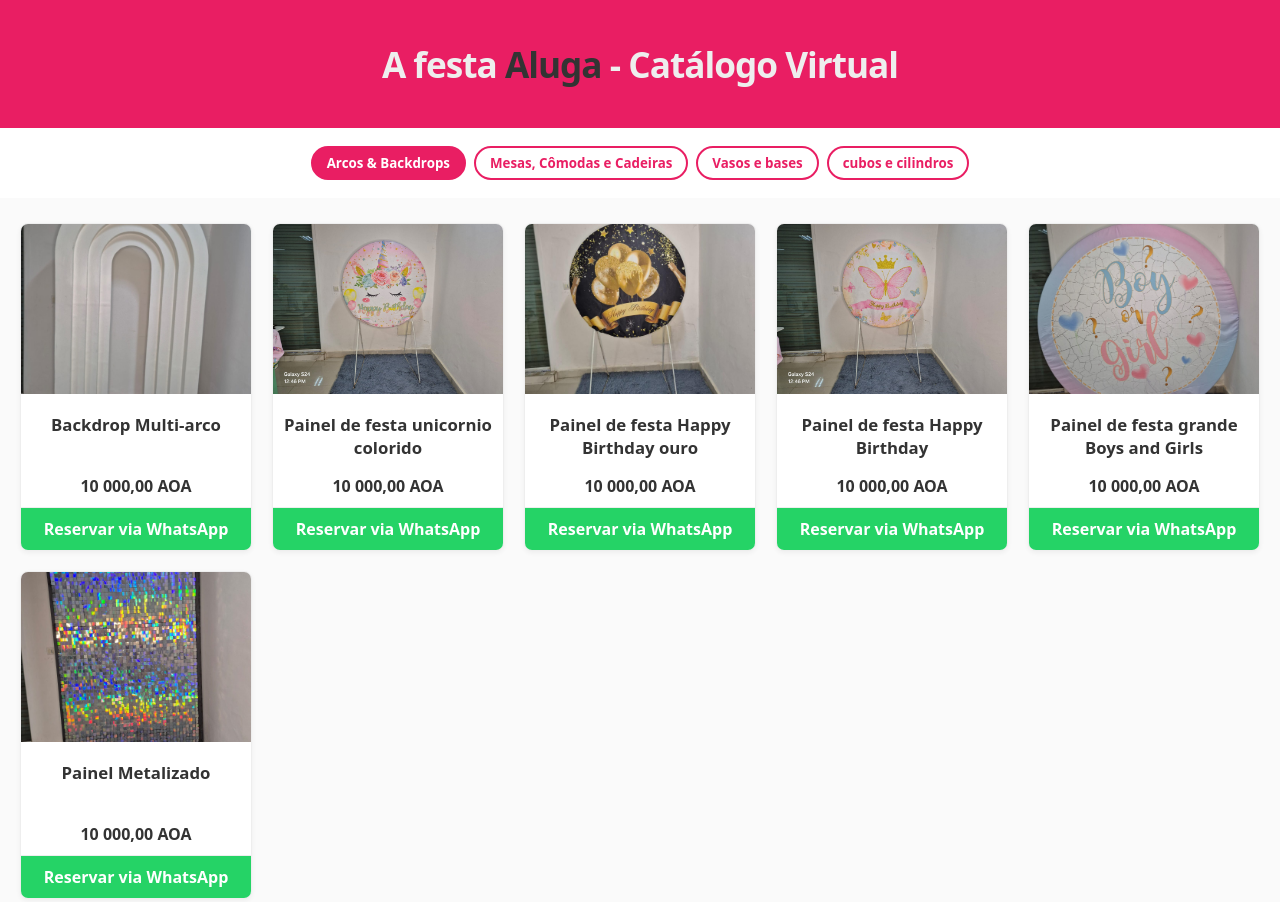
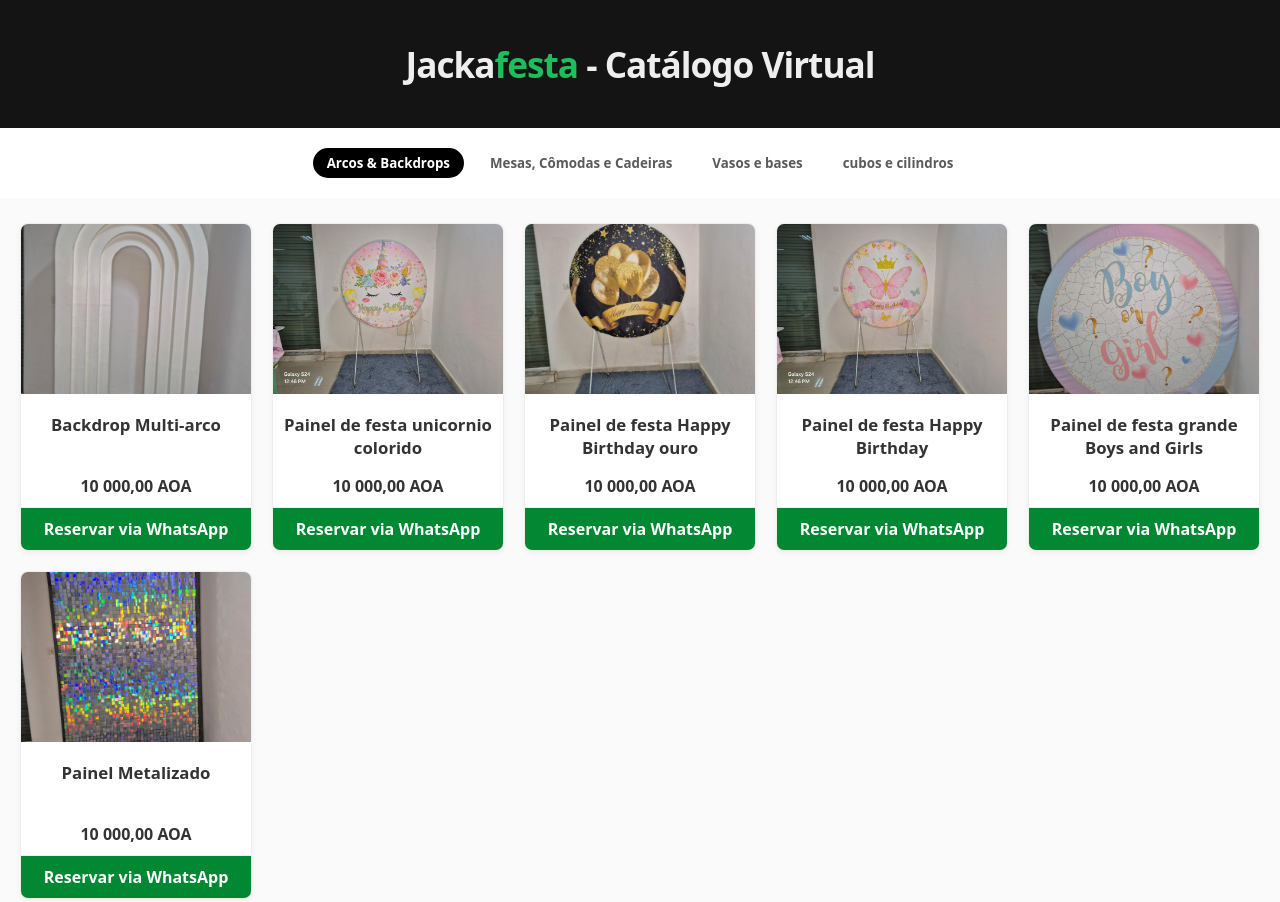
Before and after one commit to joelsantos611/afesta_aluga, a plain HTML site: page index.html in a window 1280 px wide. Shown: the top 902 px of the page. Drawn offline with Linux system fonts and the light colour scheme.

Commit message:
atualizando o projecto para Jackafesta

```diff
--- a/index.html
+++ b/index.html
@@ -12,7 +12,7 @@
 
   <!-- Cabeçalho / Hero -->
   <header class="hero">
-    <h1>A festa <span>Aluga</span> - Catálogo Virtual</h1>
+    <h1>Jacka<span>festa</span> - Catálogo Virtual</h1>
   </header>
 
   <!-- Navegação por categorias (criada dinamicamente) -->
--- a/style.css
+++ b/style.css
@@ -3,9 +3,9 @@
 body{background:#fafafa;min-height:100vh;}
 
 /* ===== HERO ===== */
-.hero{background:#E91E63;color:#fff;text-align:center;padding:40px 10px;}
+.hero{background:#151414;color:#fff;text-align:center;padding:40px 10px;}
 .hero h1{font-size:2.2rem;font-weight:700;letter-spacing:-1px;}
-.hero span{font-weight:900;}
+.hero span{font-weight:900; color: #1ebe5d;}
 /* ===== TITULO DA PÁGINA ===== */
 h1{
   color: #eee;
@@ -17,13 +17,13 @@ h1{
   padding:18px 10px;background:#fff;
 }
 #category-nav button{
-  border:2px solid #E91E63;background:#fff;color:#E91E63;
+  border:2px solid #ffffff;background:#fff;color:#5b5a5a;
   font-weight:600;padding:6px 14px;border-radius:20px;cursor:pointer;
   transition:all .2s;
 }
 #category-nav button.active,
 #category-nav button:hover{
-  background:#E91E63;color:#fff;
+  background:#000000;color:#fff;
 }
 
 /* ===== GRID DE PRODUTOS ===== */
@@ -33,7 +33,7 @@ h1{
 }
 .product-card{
   background:#fff;border:1px solid #eee;border-radius:8px;
-  overflow:hidden;text-align:center;box-shadow:0 2px 5px rgba(0,0,0,.05);
+  overflow:hidden;text-align:center;box-shadow:0 2px 5px rgba(0, 0, 0, 0.05);
 }
 .product-card img{width:100%;height:170px;object-fit:cover;}
 .product-card h3{font-size:1.05rem;margin:14px 8px;min-height:48px;}
@@ -41,7 +41,7 @@ h1{
 
 /* ===== BOTÃO WHATSAPP ===== */
 .whatsapp-btn{
-  display:block;text-align:center;background:#25D366;color:#fff;
+  display:block;text-align:center;background:#028833;color:#fff;
   padding:10px 6px;font-weight:600;text-decoration:none;
   border-top:1px solid #eee;transition:background .2s,transform .2s;
 }
@@ -50,7 +50,7 @@ h1{
 /* ===== PAGINAÇÃO ===== */
 .pagination{display:flex;justify-content:center;gap:14px;padding:15px 0 40px;}
 .pagination button{
-  background:#E91E63;color:#fff;border:none;border-radius:4px;
+  background:#1c1c1c;color:#fff;border:none;border-radius:4px;
   padding:8px 18px;font-weight:600;cursor:pointer;transition:opacity .2s;
 }
 .pagination button:disabled{opacity:.4;cursor:not-allowed;}
```
